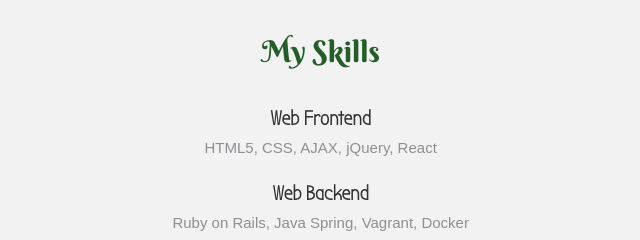
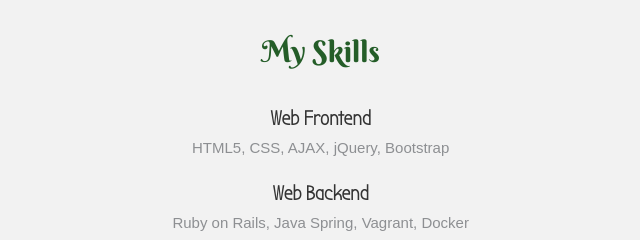
Before and after one commit to Shellyhan/homePage, a plain HTML site: page index.html in a window 1280 px wide. Shown: the part 1600-1840 px from the top of the page, 606-1246 px from the left. Drawn offline with Linux system fonts and the light colour scheme; files whose address does not match are found by name; a web font is replaced by a local one.

Commit message:
added skills

```diff
--- a/index.html
+++ b/index.html
@@ -106,7 +106,7 @@
           <div class="col-md-6 col-md-offset-6">
             <h2>My Skills</h2>
               <h4>Web Frontend</h4>
-              <p>HTML5,  CSS,  AJAX,  jQuery,  React</p>
+              <p>HTML5,  CSS,  AJAX,  jQuery,  Bootstrap</p>
               <h4>Web Backend</h4>
               <p>Ruby on Rails,  Java Spring,  Vagrant,  Docker</p>
               <h4>Apps</h4>
```
